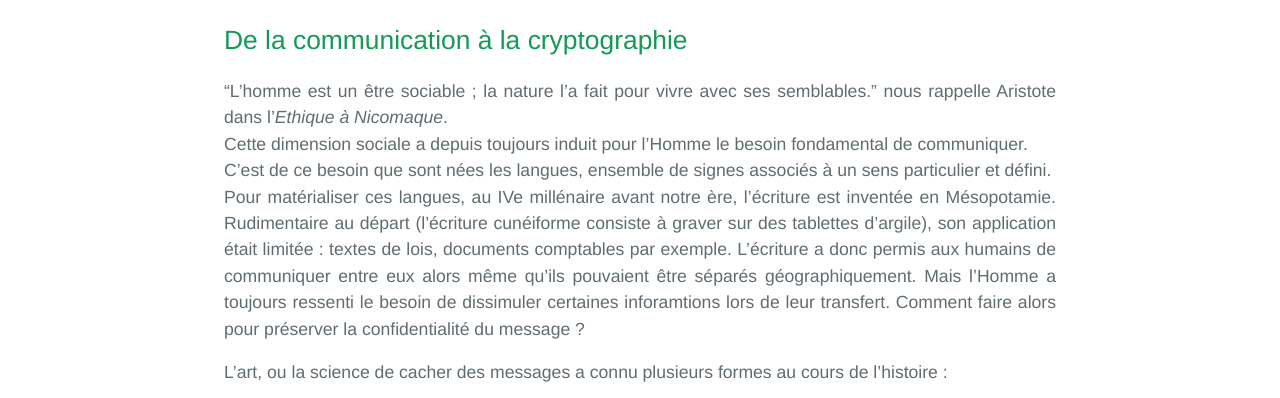
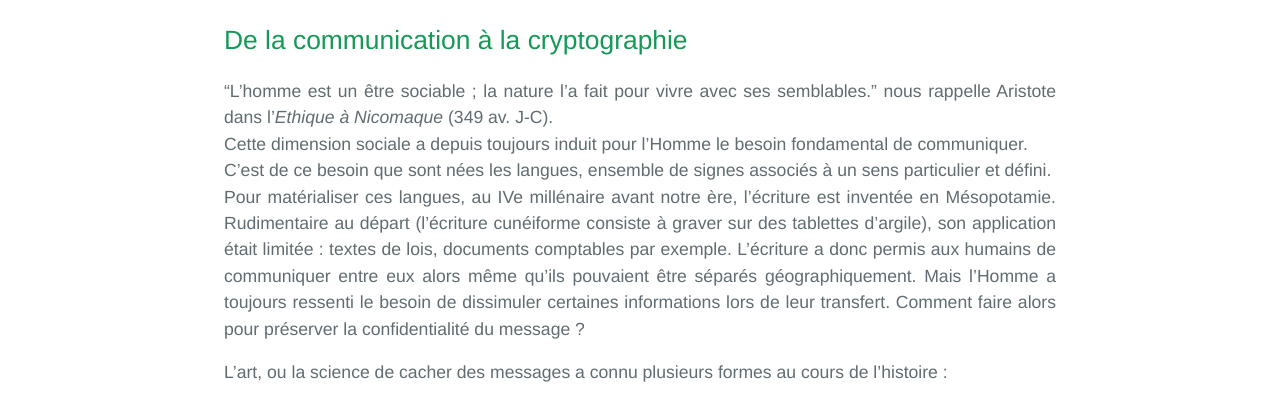
Before and after one commit to SamuelGallay/CryptoTPE, a Jekyll site: the page built from index.md, in a window 1280 px wide and 900 px high, scrolled down 373 px. Shown: the part 153-551 px from the top of the window. Built offline with Jekyll 4.4.1, drawn with Linux system fonts in a browser that asks for light colours; our own code applies the rules of GitHub Pages for plain Markdown files.

Commit message:
Update index.md

```diff
--- a/index.md
+++ b/index.md
@@ -8,12 +8,12 @@ Ce site Internet a été réalisé en 2018 par Samuel Gallay, Hugo Medori et Man
 
 ## De la communication à la cryptographie
 
-"L'homme est un être sociable ; la nature l'a fait pour vivre avec ses semblables." nous rappelle Aristote dans l'*Ethique à Nicomaque*. \\
+"L'homme est un être sociable ; la nature l'a fait pour vivre avec ses semblables." nous rappelle Aristote dans l'*Ethique à Nicomaque* (349 av. J-C). \\
 Cette dimension sociale a depuis toujours induit pour l'Homme le besoin fondamental de communiquer. \\
 C'est de ce besoin que sont nées les langues, ensemble de signes associés à un sens particulier et défini. \\
 Pour matérialiser ces langues, au IVe millénaire avant notre ère, l'écriture est inventée en Mésopotamie. Rudimentaire au départ (l'écriture cunéiforme consiste à graver sur des tablettes d'argile), son application était limitée : textes de lois, documents comptables par exemple.
 L'écriture a donc permis aux humains de communiquer entre eux alors même qu'ils pouvaient être séparés géographiquement.
-Mais l'Homme a toujours ressenti le besoin de dissimuler certaines inforamtions lors de leur transfert. Comment faire alors pour préserver la confidentialité du message ?
+Mais l'Homme a toujours ressenti le besoin de dissimuler certaines informations lors de leur transfert. Comment faire alors pour préserver la confidentialité du message ?
 
 L’art, ou la science de cacher des messages a connu plusieurs formes au cours de l’histoire :
 
```
